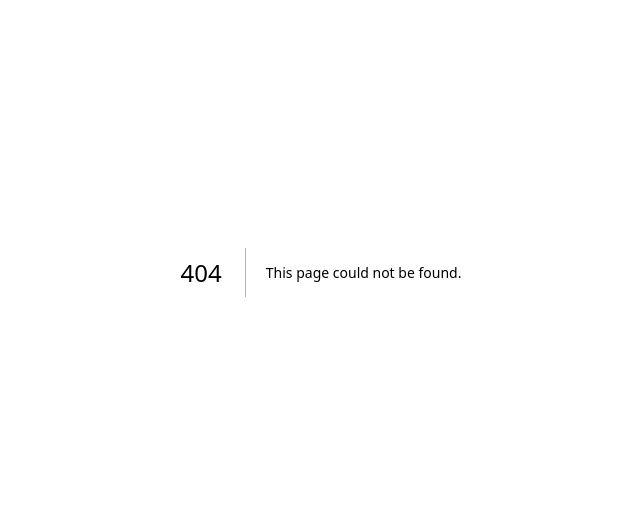
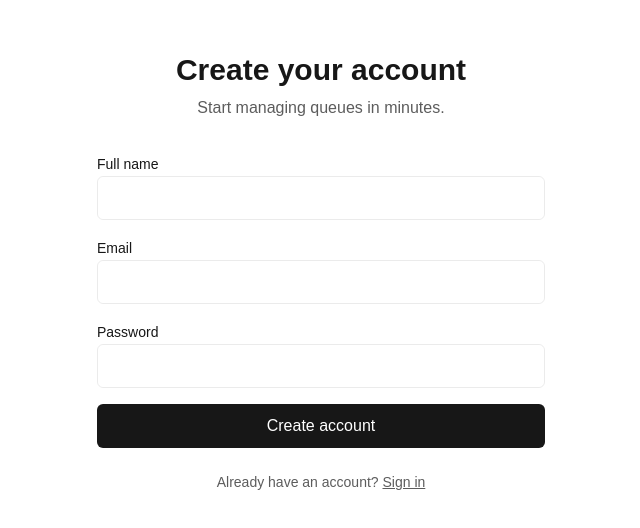
Before and after one commit to Kenneth-4/clinic-queue-system, a Next.js app in the folder clinic-queue/: page /signup in a window 1280 px wide. Before the commit this address had no page. Shown: the part 128-656 px from the top of the page, without its empty margins (319-959 px from the left). Built offline with nearby package versions, Linux system fonts and the light colour scheme.

Commit message:
login/signup
partialy done

```diff
--- /dev/null
+++ b/clinic-queue/src/app/login/page.tsx
@@ -0,0 +1,83 @@
+"use client";
+
+import Link from "next/link";
+import { useState } from "react";
+
+export default function LoginPage() {
+  const [email, setEmail] = useState("");
+  const [password, setPassword] = useState("");
+  const [isSubmitting, setIsSubmitting] = useState(false);
+  const [error, setError] = useState<string | null>(null);
+
+  async function handleSubmit(event: React.FormEvent<HTMLFormElement>) {
+    event.preventDefault();
+    setError(null);
+    setIsSubmitting(true);
+    try {
+      // Placeholder: integrate real auth later
+      await new Promise((resolve) => setTimeout(resolve, 600));
+      // On success, route to dashboard/home for now
+      window.location.href = "/";
+    } catch (e) {
+      setError("Unable to sign in. Please try again.");
+    } finally {
+      setIsSubmitting(false);
+    }
+  }
+
+  return (
+    <main className="min-h-dvh flex items-center justify-center px-6 py-16">
+      <div className="w-full max-w-md">
+        <div className="mb-8 text-center">
+          <h1 className="text-3xl font-semibold">Welcome back</h1>
+          <p className="text-foreground/70 mt-2">Sign in to manage your clinic queues.</p>
+        </div>
+
+        <form onSubmit={handleSubmit} className="space-y-4">
+          <div className="space-y-2">
+            <label htmlFor="email" className="text-sm font-medium">Email</label>
+            <input
+              id="email"
+              type="email"
+              autoComplete="email"
+              required
+              value={email}
+              onChange={(e) => setEmail(e.target.value)}
+              className="w-full h-11 rounded-md border border-black/[.08] dark:border-white/[.145] bg-transparent px-3 outline-none focus:ring-2 focus:ring-foreground/20"
+            />
+          </div>
+
+          <div className="space-y-2">
+            <label htmlFor="password" className="text-sm font-medium">Password</label>
+            <input
+              id="password"
+              type="password"
+              autoComplete="current-password"
+              required
+              value={password}
+              onChange={(e) => setPassword(e.target.value)}
+              className="w-full h-11 rounded-md border border-black/[.08] dark:border-white/[.145] bg-transparent px-3 outline-none focus:ring-2 focus:ring-foreground/20"
+            />
+          </div>
+
+          {error ? (
+            <p className="text-sm text-red-600">{error}</p>
+          ) : null}
+
+          <button
+            type="submit"
+            disabled={isSubmitting}
+            className="w-full inline-flex items-center justify-center rounded-md bg-foreground text-background h-11 px-5 font-medium hover:opacity-90 disabled:opacity-60 transition"
+          >
+            {isSubmitting ? "Signing in..." : "Sign in"}
+          </button>
+        </form>
+
+        <p className="text-sm text-foreground/70 mt-6 text-center">
+          Don&apos;t have an account? {" "}
+          <Link href="/signup" className="underline hover:opacity-80">Create one</Link>
+        </p>
+      </div>
+    </main>
+  );
+}
--- a/clinic-queue/src/app/page.tsx
+++ b/clinic-queue/src/app/page.tsx
@@ -1,103 +1,41 @@
-import Image from "next/image";
+import Link from "next/link";
 
 export default function Home() {
   return (
-    <div className="font-sans grid grid-rows-[20px_1fr_20px] items-center justify-items-center min-h-screen p-8 pb-20 gap-16 sm:p-20">
-      <main className="flex flex-col gap-[32px] row-start-2 items-center sm:items-start">
-        <Image
-          className="dark:invert"
-          src="/next.svg"
-          alt="Next.js logo"
-          width={180}
-          height={38}
-          priority
-        />
-        <ol className="font-mono list-inside list-decimal text-sm/6 text-center sm:text-left">
-          <li className="mb-2 tracking-[-.01em]">
-            Get started by editing{" "}
-            <code className="bg-black/[.05] dark:bg-white/[.06] font-mono font-semibold px-1 py-0.5 rounded">
-              src/app/page.tsx
-            </code>
-            .
-          </li>
-          <li className="tracking-[-.01em]">
-            Save and see your changes instantly.
-          </li>
-        </ol>
+    <main className="min-h-dvh flex items-center justify-center px-6 py-16">
+      <div className="max-w-3xl w-full text-center flex flex-col items-center gap-8">
+        <div className="flex flex-col gap-3">
+          <span className="inline-flex items-center justify-center rounded-full border border-black/[.08] dark:border-white/[.145] px-3 py-1 text-xs/5 text-foreground/70">
+            Welcome to
+          </span>
+          <h1 className="text-4xl sm:text-5xl font-sans font-semibold tracking-tight">
+            Clinic Queue System
+          </h1>
+          <p className="text-foreground/70 text-base sm:text-lg max-w-2xl mx-auto">
+            Streamline patient check-ins and manage waiting rooms efficiently. Log in or
+            create an account to get started.
+          </p>
+        </div>
 
-        <div className="flex gap-4 items-center flex-col sm:flex-row">
-          <a
-            className="rounded-full border border-solid border-transparent transition-colors flex items-center justify-center bg-foreground text-background gap-2 hover:bg-[#383838] dark:hover:bg-[#ccc] font-medium text-sm sm:text-base h-10 sm:h-12 px-4 sm:px-5 sm:w-auto"
-            href="https://vercel.com/new?utm_source=create-next-app&utm_medium=appdir-template-tw&utm_campaign=create-next-app"
-            target="_blank"
-            rel="noopener noreferrer"
+        <div className="flex flex-col sm:flex-row gap-3 sm:gap-4 w-full sm:w-auto justify-center">
+          <Link
+            href="/login"
+            className="inline-flex items-center justify-center rounded-md bg-foreground text-background h-11 px-5 font-medium hover:opacity-90 transition"
           >
-            <Image
-              className="dark:invert"
-              src="/vercel.svg"
-              alt="Vercel logomark"
-              width={20}
-              height={20}
-            />
-            Deploy now
-          </a>
-          <a
-            className="rounded-full border border-solid border-black/[.08] dark:border-white/[.145] transition-colors flex items-center justify-center hover:bg-[#f2f2f2] dark:hover:bg-[#1a1a1a] hover:border-transparent font-medium text-sm sm:text-base h-10 sm:h-12 px-4 sm:px-5 w-full sm:w-auto md:w-[158px]"
-            href="https://nextjs.org/docs?utm_source=create-next-app&utm_medium=appdir-template-tw&utm_campaign=create-next-app"
-            target="_blank"
-            rel="noopener noreferrer"
+            Log in
+          </Link>
+          <Link
+            href="/signup"
+            className="inline-flex items-center justify-center rounded-md border border-black/[.08] dark:border-white/[.145] h-11 px-5 font-medium hover:bg-black/[.04] dark:hover:bg-white/[.06] transition"
           >
-            Read our docs
-          </a>
+            Create account
+          </Link>
         </div>
-      </main>
-      <footer className="row-start-3 flex gap-[24px] flex-wrap items-center justify-center">
-        <a
-          className="flex items-center gap-2 hover:underline hover:underline-offset-4"
-          href="https://nextjs.org/learn?utm_source=create-next-app&utm_medium=appdir-template-tw&utm_campaign=create-next-app"
-          target="_blank"
-          rel="noopener noreferrer"
-        >
-          <Image
-            aria-hidden
-            src="/file.svg"
-            alt="File icon"
-            width={16}
-            height={16}
-          />
-          Learn
-        </a>
-        <a
-          className="flex items-center gap-2 hover:underline hover:underline-offset-4"
-          href="https://vercel.com/templates?framework=next.js&utm_source=create-next-app&utm_medium=appdir-template-tw&utm_campaign=create-next-app"
-          target="_blank"
-          rel="noopener noreferrer"
-        >
-          <Image
-            aria-hidden
-            src="/window.svg"
-            alt="Window icon"
-            width={16}
-            height={16}
-          />
-          Examples
-        </a>
-        <a
-          className="flex items-center gap-2 hover:underline hover:underline-offset-4"
-          href="https://nextjs.org?utm_source=create-next-app&utm_medium=appdir-template-tw&utm_campaign=create-next-app"
-          target="_blank"
-          rel="noopener noreferrer"
-        >
-          <Image
-            aria-hidden
-            src="/globe.svg"
-            alt="Globe icon"
-            width={16}
-            height={16}
-          />
-          Go to nextjs.org →
-        </a>
-      </footer>
-    </div>
+
+        <p className="text-xs text-foreground/60">
+          By continuing you agree to our Terms and Privacy Policy.
+        </p>
+      </div>
+    </main>
   );
 }
--- /dev/null
+++ b/clinic-queue/src/app/signup/page.tsx
@@ -0,0 +1,96 @@
+"use client";
+
+import Link from "next/link";
+import { useState } from "react";
+
+export default function SignupPage() {
+  const [name, setName] = useState("");
+  const [email, setEmail] = useState("");
+  const [password, setPassword] = useState("");
+  const [isSubmitting, setIsSubmitting] = useState(false);
+  const [error, setError] = useState<string | null>(null);
+
+  async function handleSubmit(event: React.FormEvent<HTMLFormElement>) {
+    event.preventDefault();
+    setError(null);
+    setIsSubmitting(true);
+    try {
+      // Placeholder: integrate real signup later
+      await new Promise((resolve) => setTimeout(resolve, 800));
+      window.location.href = "/";
+    } catch (e) {
+      setError("Unable to create account. Please try again.");
+    } finally {
+      setIsSubmitting(false);
+    }
+  }
+
+  return (
+    <main className="min-h-dvh flex items-center justify-center px-6 py-16">
+      <div className="w-full max-w-md">
+        <div className="mb-8 text-center">
+          <h1 className="text-3xl font-semibold">Create your account</h1>
+          <p className="text-foreground/70 mt-2">Start managing queues in minutes.</p>
+        </div>
+
+        <form onSubmit={handleSubmit} className="space-y-4">
+          <div className="space-y-2">
+            <label htmlFor="name" className="text-sm font-medium">Full name</label>
+            <input
+              id="name"
+              type="text"
+              required
+              value={name}
+              onChange={(e) => setName(e.target.value)}
+              className="w-full h-11 rounded-md border border-black/[.08] dark:border-white/[.145] bg-transparent px-3 outline-none focus:ring-2 focus:ring-foreground/20"
+            />
+          </div>
+
+          <div className="space-y-2">
+            <label htmlFor="email" className="text-sm font-medium">Email</label>
+            <input
+              id="email"
+              type="email"
+              autoComplete="email"
+              required
+              value={email}
+              onChange={(e) => setEmail(e.target.value)}
+              className="w-full h-11 rounded-md border border-black/[.08] dark:border-white/[.145] bg-transparent px-3 outline-none focus:ring-2 focus:ring-foreground/20"
+            />
+          </div>
+
+          <div className="space-y-2">
+            <label htmlFor="password" className="text-sm font-medium">Password</label>
+            <input
+              id="password"
+              type="password"
+              autoComplete="new-password"
+              required
+              minLength={8}
+              value={password}
+              onChange={(e) => setPassword(e.target.value)}
+              className="w-full h-11 rounded-md border border-black/[.08] dark:border-white/[.145] bg-transparent px-3 outline-none focus:ring-2 focus:ring-foreground/20"
+            />
+          </div>
+
+          {error ? (
+            <p className="text-sm text-red-600">{error}</p>
+          ) : null}
+
+          <button
+            type="submit"
+            disabled={isSubmitting}
+            className="w-full inline-flex items-center justify-center rounded-md bg-foreground text-background h-11 px-5 font-medium hover:opacity-90 disabled:opacity-60 transition"
+          >
+            {isSubmitting ? "Creating account..." : "Create account"}
+          </button>
+        </form>
+
+        <p className="text-sm text-foreground/70 mt-6 text-center">
+          Already have an account? {" "}
+          <Link href="/login" className="underline hover:opacity-80">Sign in</Link>
+        </p>
+      </div>
+    </main>
+  );
+}
```
